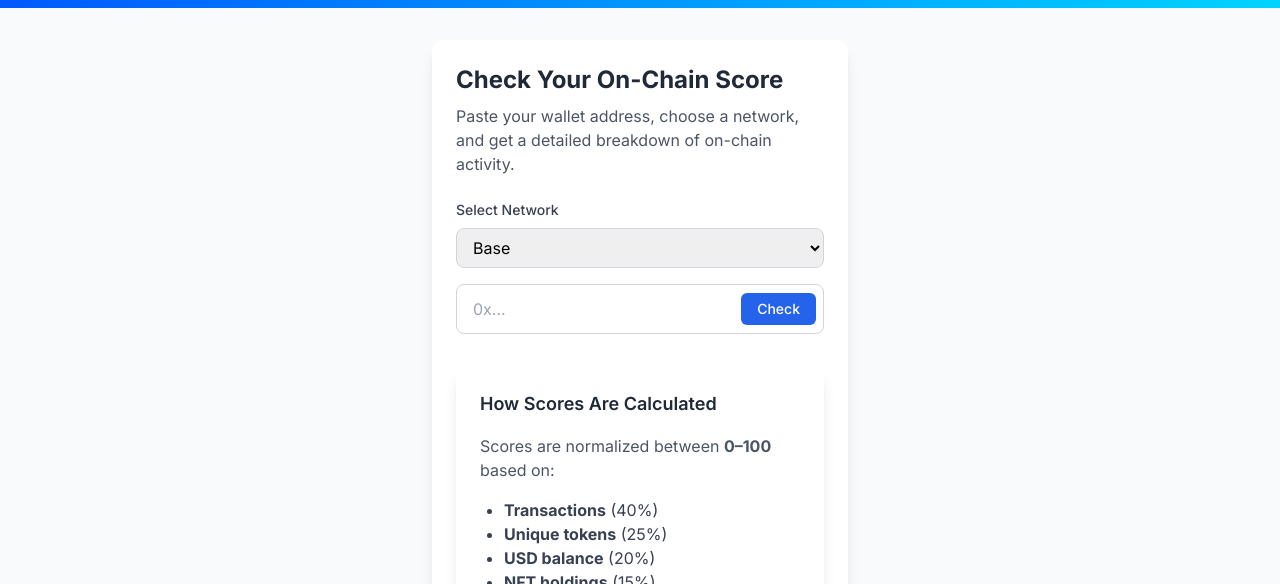
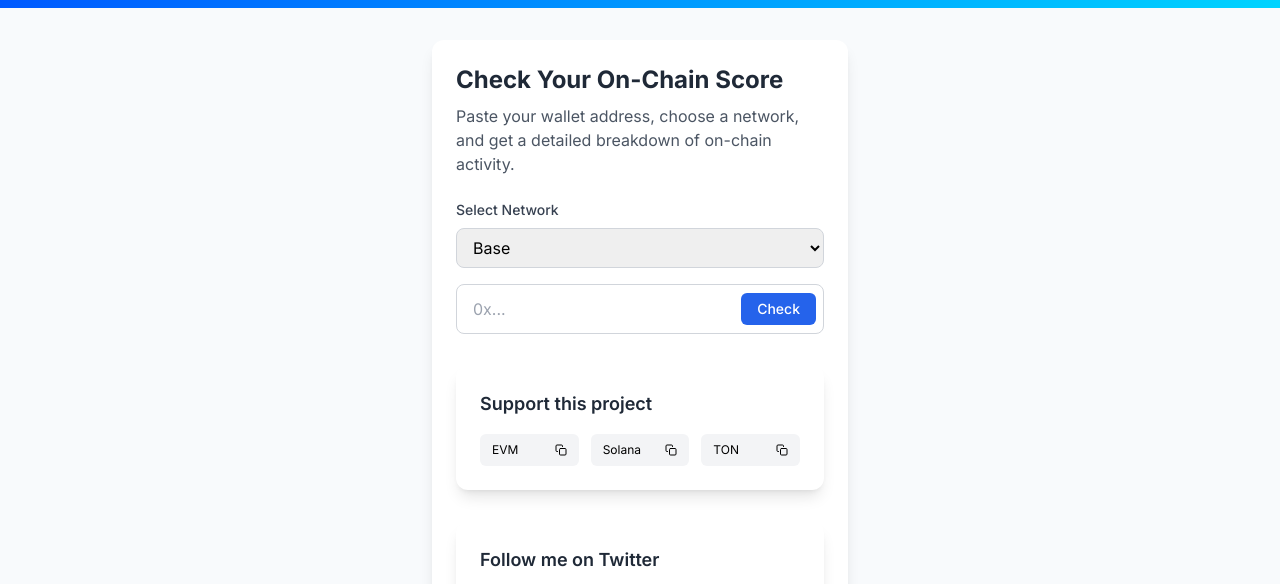
Before and after one commit to kaydennitrate/BasePulseScore, a plain HTML site: page index.html in a window 1280 px wide. Shown: the part 72-656 px from the top of the page. Drawn offline with nearby package versions, Linux system fonts and the light colour scheme.

Commit message:
Update index.html

```diff
--- a/index.html
+++ b/index.html
@@ -79,20 +79,6 @@
         <div id="nftContainer" class="mb-4 grid grid-cols-3 sm:grid-cols-4 md:grid-cols-5 gap-3"></div>
         <div id="staking" class="mb-4"></div>
       </div>
-    </div>
-
-    <div class="mt-8 bg-white rounded-xl shadow-lg p-6">
-      <h3 class="text-lg font-semibold text-gray-800 mb-4">How Scores Are Calculated</h3>
-      <p class="text-gray-600 mb-4">
-        Scores are normalized between <strong>0–100</strong> based on:
-      </p>
-      <ul class="list-disc ml-6 text-gray-700 mb-3">
-        <li><strong>Transactions</strong> (40%)</li>
-        <li><strong>Unique tokens</strong> (25%)</li>
-        <li><strong>USD balance</strong> (20%)</li>
-        <li><strong>NFT holdings</strong> (15%)</li>
-      </ul>
-      <p class="text-gray-600">Additional insights: token balances, recent transactions, dApp interactions, staking data, and NFT links.</p>
     </div>
 
     <div class="mt-8 bg-white rounded-xl shadow-lg p-6">
@@ -182,7 +168,7 @@ document.addEventListener('DOMContentLoaded', () => {
       document.getElementById('resultContainer').classList.remove('hidden');
       document.getElementById('insightsContainer').classList.remove('hidden');
 
-      // Calculate score
+      // Score calculation
       const balance = result.data.items.reduce((a,b)=>a+(b.quote||0),0);
       const tokenCount = result.data.items.length;
       const nftCount = nftData.data.items.filter(i=>i.type==='nft').length;
@@ -198,11 +184,11 @@ document.addEventListener('DOMContentLoaded', () => {
       tokensHtml += "</ul>";
       document.getElementById('topTokens').innerHTML = tokensHtml;
 
-      // Recent transactions (limit 50, unique hashes)
+      // Recent transactions (limit 25, unique hashes)
       const txList = [];
       const seenHashes = new Set();
       for(let tx of txData.data.items){
-        if(seenHashes.size>=50) break;
+        if(seenHashes.size>=25) break;
         if(seenHashes.has(tx.tx_hash)) continue;
         seenHashes.add(tx.tx_hash);
         txList.push(tx);
@@ -228,7 +214,7 @@ document.addEventListener('DOMContentLoaded', () => {
       });
       document.getElementById('recentTx').innerHTML = txHtml;
 
-      // NFTs with links
+      // NFTs with links (first 20)
       const nftItems = nftData.data.items.filter(i=>i.type==='nft');
       let nftHtml='';
       nftItems.slice(0,20).forEach(item=>{
@@ -246,10 +232,10 @@ document.addEventListener('DOMContentLoaded', () => {
 
     } catch(err){
       console.error(err);
-      alert("Error fetching data. Check wallet address and network.");
+      alert("Error fetching data. Please check your wallet address and network.");
     }
   });
 });
 </script>
 </body>
-</html>
+          </html>
```
